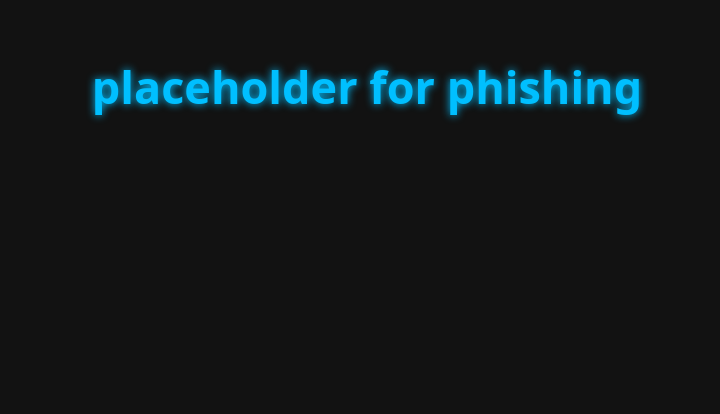
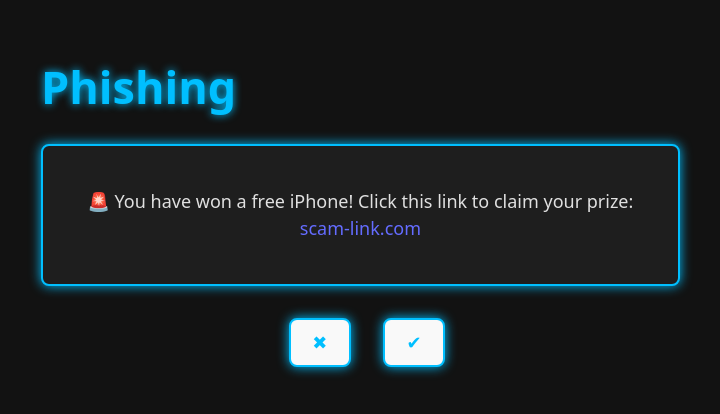
Before and after one commit to HeegwonYang/WhosTheScam, a React (Vite) app in the folder my-app/: page /phishing in a window 1280 px wide. Shown: the top 414 px of the page, without its empty margins (273-993 px from the left). Built offline with nearby package versions, Linux system fonts and the light colour scheme.

Commit message:
corina_branch: finalize changes before merge

```diff
--- a/my-app/package.json
+++ b/my-app/package.json
@@ -12,9 +12,11 @@
   "dependencies": {
     "@tailwindcss/vite": "^4.1.13",
     "@types/react-router-dom": "^5.3.3",
+    "framer-motion": "^12.23.16",
     "react": "^19.1.1",
     "react-dom": "^19.1.1",
     "react-router-dom": "^7.9.1",
+    "react-swipeable": "^7.0.2",
     "tailwindcss": "^4.1.13"
   },
   "devDependencies": {
--- a/my-app/src/App.css
+++ b/my-app/src/App.css
@@ -71,3 +71,31 @@ h1 {
   color: var(--accent-color);
   text-shadow: 0 0 8px var(--accent-color);
 }
+
+.feedback {
+  margin-top: 1.5rem;
+  font-size: 1.2rem;
+  font-weight: 600;
+  text-align: center;
+  color: var(--accent-color);
+  text-shadow: 0 0 8px var(--accent-color);
+}
+.message-card {
+  background-color: #1E1E1E;
+  border: 2px solid var(--primary-color);
+  border-radius: 8px;
+  padding: 1.5rem;
+  margin: 2rem 0;
+  max-width: 600px;
+  width: 90%;
+  text-align: center;
+  color: var(--text-color);
+  box-shadow: 0 0 12px var(--primary-color);
+}
+.button-row {
+  display: flex;
+  justify-content: center;  /* centers horizontally */
+  gap: 2rem;                /* space between buttons */
+  margin-top: 1.5rem;
+  width: 100%;              /* make row stretch full width */
+}
--- a/my-app/src/App.tsx
+++ b/my-app/src/App.tsx
@@ -1,4 +1,5 @@
 import { useState } from 'react'
+import Phishing from './Phishing';
 import { BrowserRouter, Routes, Route, Link } from 'react-router-dom';
 import msgLogo from './assets/chat-bubble-user-svgrepo-com.svg'
 import phishLogo from './assets/fishing-hook-3-svgrepo-com.svg'
@@ -79,9 +80,6 @@ function Messages(){
   return <h1>placeholder for messages</h1>
 }
 
-function Phishing(){
-  return <h1>placeholder for phishing</h1>
-}
 
 function Social(){
   return <h1>placeholder for social</h1>
--- /dev/null
+++ b/my-app/src/Phishing.tsx
@@ -0,0 +1,64 @@
+import { useState } from "react";
+import { useSwipeable } from "react-swipeable";
+import { motion, AnimatePresence } from "framer-motion";
+
+function Phishing() {
+  const [feedback, setFeedback] = useState<string | null>(null);
+  const [cardKey, setCardKey] = useState(0); // for resetting card after swipe
+
+  const handleChoice = (choice: "scam" | "trustworthy") => {
+    if (choice === "scam") {
+      setFeedback("❌ You marked this as a scam.");
+    } else {
+      setFeedback("✅ You marked this as trustworthy.");
+    }
+    // remove and reset card
+    setTimeout(() => setCardKey((prev) => prev + 1), 800);
+  };
+
+  const handlers = useSwipeable({
+    onSwipedLeft: () => handleChoice("scam"),
+    onSwipedRight: () => handleChoice("trustworthy"),
+    preventScrollOnSwipe: true,
+    trackMouse: true,
+  });
+
+  return (
+    <div className="phishing-container">
+      <h1>Phishing</h1>
+
+      {/* Animated card */}
+      <AnimatePresence mode="wait">
+        <motion.div
+          key={cardKey}
+          className="message-card"
+          {...handlers}
+          initial={{ opacity: 0, y: 50 }}
+          animate={{ opacity: 1, y: 0 }}
+          exit={{ opacity: 0, x: feedback?.includes("scam") ? -200 : 200 }}
+          transition={{ duration: 0.6 }}
+        >
+          <p>
+            🚨 You have won a free iPhone! Click this link to claim your prize:{" "}
+            <a href="#">scam-link.com</a>
+          </p>
+        </motion.div>
+      </AnimatePresence>
+
+      {/* Buttons */}
+      <div className="button-row">
+        <button className="btn cross" onClick={() => handleChoice("scam")}>
+          ✖
+        </button>
+        <button className="btn check" onClick={() => handleChoice("trustworthy")}>
+          ✔
+        </button>
+      </div>
+
+      {/* Feedback */}
+      {feedback && <p className="feedback">{feedback}</p>}
+    </div>
+  );
+}
+
+export default Phishing;
```
Also changed, not shown: 1 other file (tests, documents, lock files or other folders).
